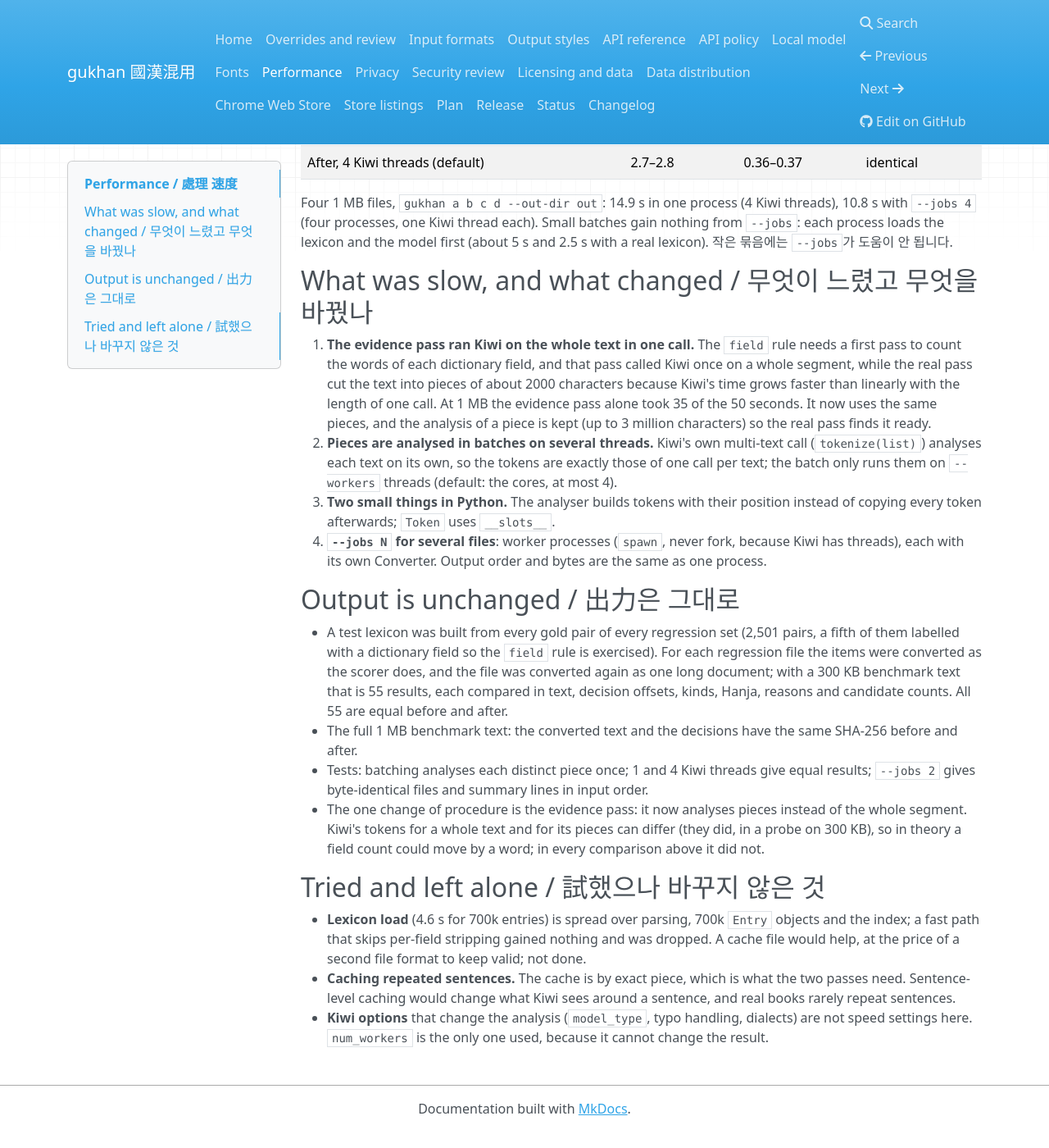
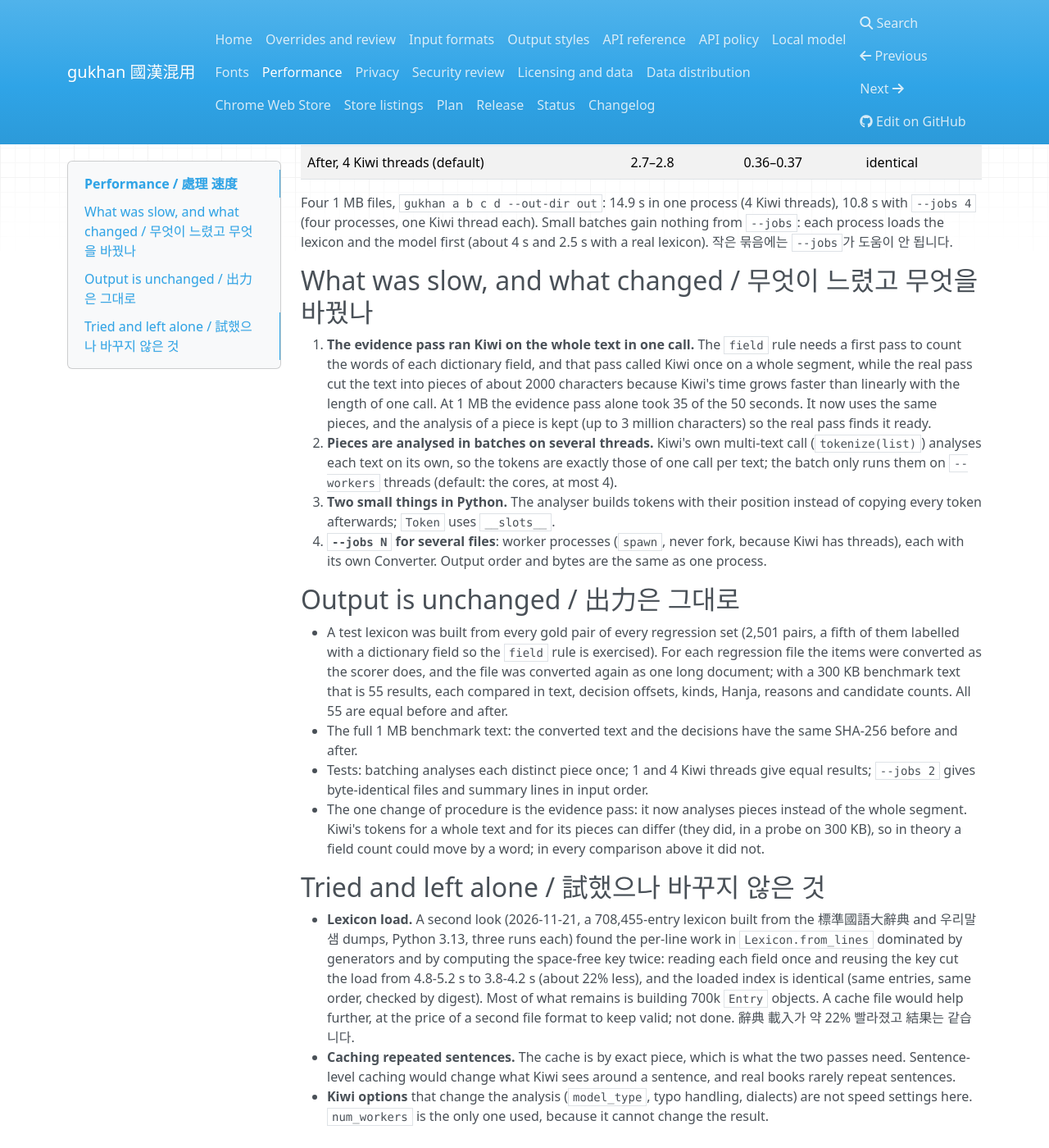
Before and after one commit to peepeetee/gukhan, an MkDocs documentation site: the page built from docs/performance.md, in a window 1280 px wide and 1400 px high, scrolled down 287 px. Shown: the whole window at 82% size. Built offline with MkDocs 1.6.1, drawn with Linux system fonts in a browser that asks for light colours; nearby versions of some CDN libraries.

Commit message:
Faster lexicon load (about 22%), start-up time re-measured (#79)
* Faster lexicon load: read each field once and reuse the key

Co-Authored-By: Claude Sonnet 5.5 <noreply@anthropic.com>
Claude-Session: https://claude.ai/code/session_012BiNyRv19uEmGQszgCuSAb

* CHANGELOG: PR number

Co-Authored-By: Claude Sonnet 5.5 <noreply@anthropic.com>
Claude-Session: https://claude.ai/code/session_012BiNyRv19uEmGQszgCuSAb

---------

Co-authored-by: Claude <noreply@anthropic.com>

```diff
--- a/docs/performance.md
+++ b/docs/performance.md
@@ -12,7 +12,7 @@ CI runs the same script, non-blocking. 1 MB 글을 4코어 container에서 잰
 
 Four 1 MB files, `gukhan a b c d --out-dir out`: 14.9 s in one process (4 Kiwi threads), 10.8 s with
 `--jobs 4` (four processes, one Kiwi thread each). Small batches gain nothing from `--jobs`: each process
-loads the lexicon and the model first (about 5 s and 2.5 s with a real lexicon). 작은 묶음에는 `--jobs`가 도움이 안 됩니다.
+loads the lexicon and the model first (about 4 s and 2.5 s with a real lexicon). 작은 묶음에는 `--jobs`가 도움이 안 됩니다.
 
 ## What was slow, and what changed / 무엇이 느렸고 무엇을 바꿨나
 
@@ -45,9 +45,12 @@ loads the lexicon and the model first (about 5 s and 2.5 s with a real lexicon).
 
 ## Tried and left alone / 試했으나 바꾸지 않은 것
 
-- **Lexicon load** (4.6 s for 700k entries) is spread over parsing, 700k `Entry` objects and the index; a fast path
-  that skips per-field stripping gained nothing and was dropped. A cache file would help, at the price of a
-  second file format to keep valid; not done.
+- **Lexicon load.** A second look (2026-11-21, a 708,455-entry lexicon built from the 標準國語大辭典 and 우리말샘 dumps, Python 3.13,
+  three runs each) found the per-line work in `Lexicon.from_lines` dominated by generators and by computing the
+  space-free key twice: reading each field once and reusing the key cut the load from 4.8-5.2 s to 3.8-4.2 s
+  (about 22% less), and the loaded index is identical (same entries, same order, checked by digest). Most of what
+  remains is building 700k `Entry` objects. A cache file would help further, at the price of a second file format to
+  keep valid; not done. 辭典 載入가 약 22% 빨라졌고 結果는 같습니다.
 - **Caching repeated sentences.** The cache is by exact piece, which is what the two passes need. Sentence-level
   caching would change what Kiwi sees around a sentence, and real books rarely repeat sentences.
 - **Kiwi options** that change the analysis (`model_type`, typo handling, dialects) are not speed settings here.
```
Also changed, not shown: CHANGELOG.md (+1 -1 lines), docs/RELEASE.md (+4 -3 lines), 1 other file.
